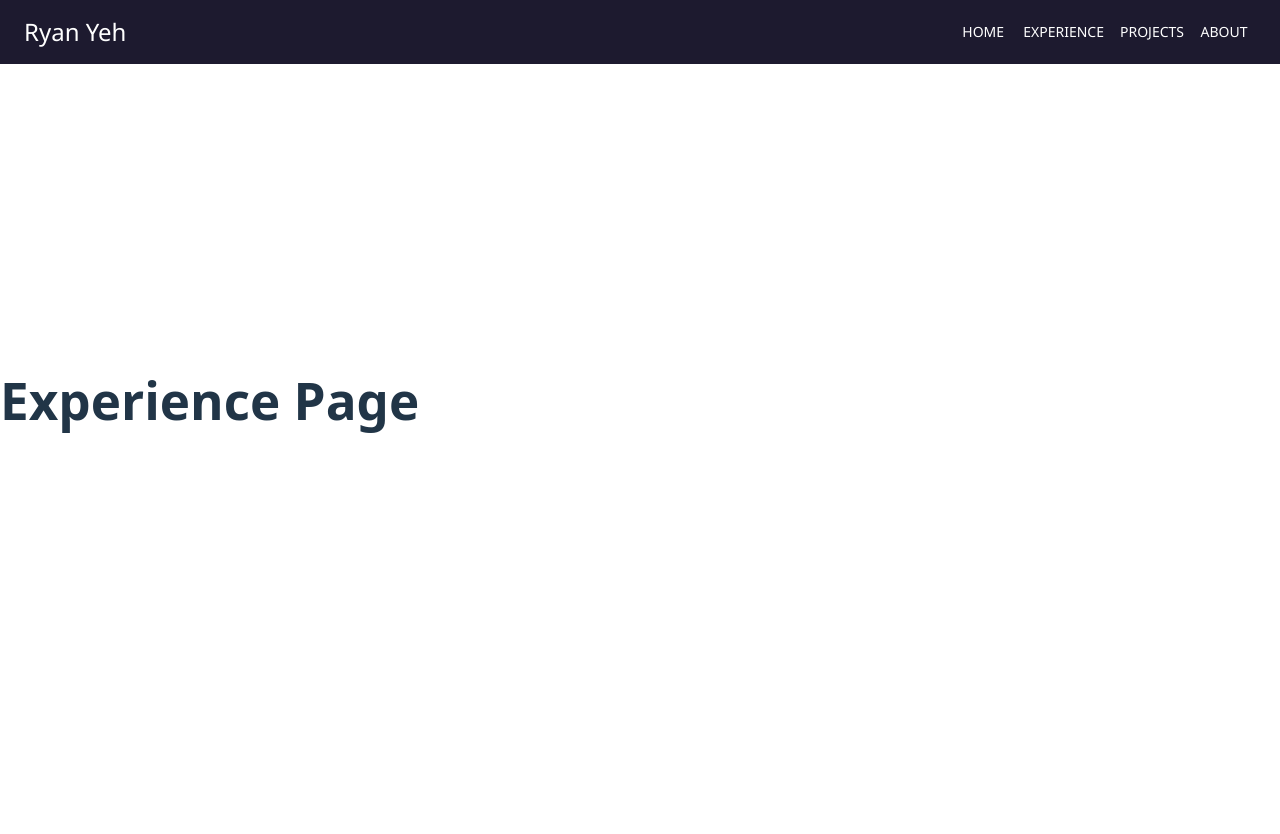
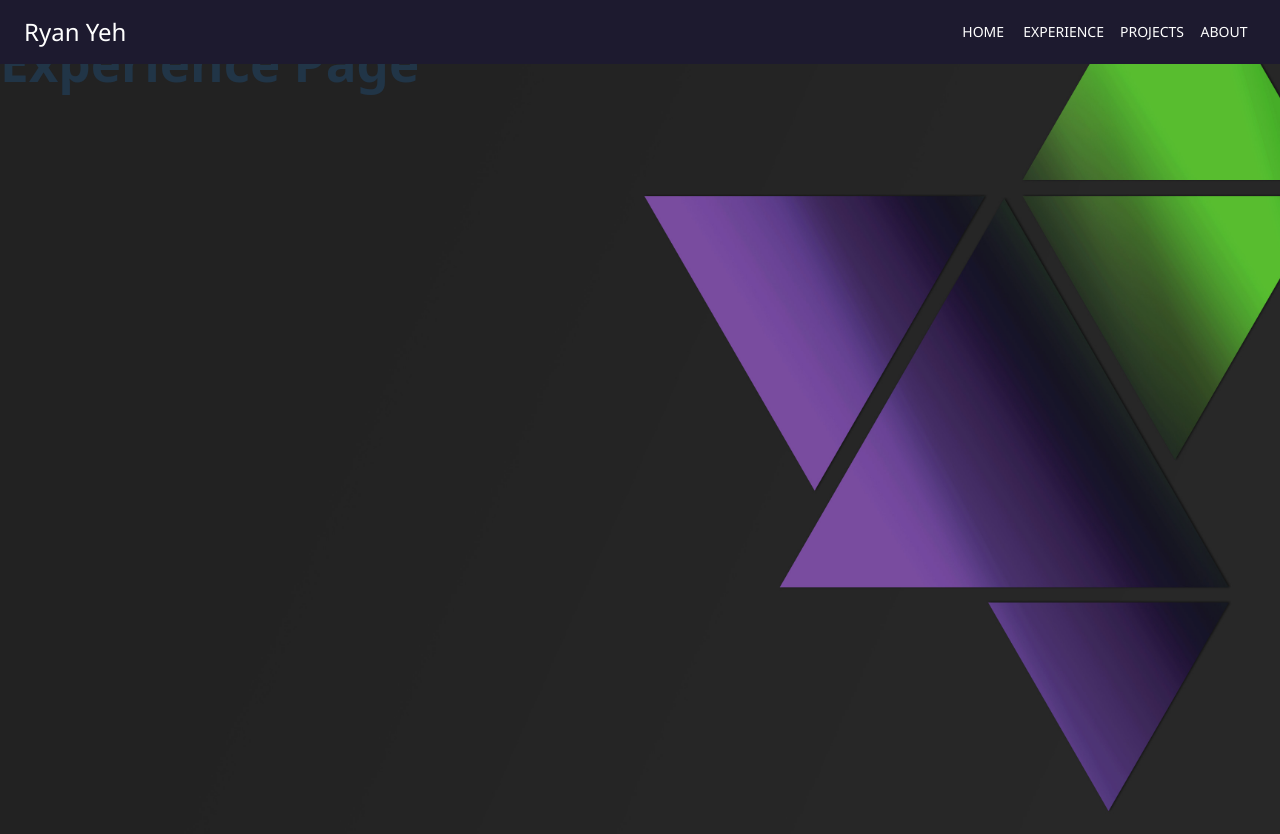
Before and after one commit to r-yeh/r-yeh.github.io, a React (Vite) app: page /#/experience in a window 1280 px wide. Before the commit the page ends 800 px from the top, so only its background shows below. Built offline with nearby package versions, Linux system fonts and the light colour scheme.

Commit message:
created common css file to contain shared styling

```diff
--- a/src/pages/Experience/index.jsx
+++ b/src/pages/Experience/index.jsx
@@ -1,8 +1,10 @@
 import React from 'react';
+
+import '../../styles/common.css'
 
 const Experience = () => {
     return (
-        <div>
+        <div className="page">
             <h1>Experience Page</h1>
         </div>
     )
--- a/src/pages/Home/index.jsx
+++ b/src/pages/Home/index.jsx
@@ -10,6 +10,7 @@ import Typewriter from "typewriter-effect";
 import {stagger} from "motion";
 import {motion} from "motion/react"
 
+import '../../styles/common.css';
 import '../../styles/Home.css';
 import resume from '../../assets/files/resume.pdf';
 import {github_url, linkedin_url} from "../../constants/index.js";
--- a/src/styles/Home.css
+++ b/src/styles/Home.css
@@ -1,13 +1,3 @@
-.page {
-    background-image: url('../assets/images/background_pattern_2.jpg');
-    background-size: cover;
-    background-position: center;
-    background-repeat: no-repeat;
-    height: 100vh;
-    width: 100vw;
-    background-color: black;
-}
-
 .elements {
     max-width: 80vh;
     margin: 0;
--- /dev/null
+++ b/src/styles/common.css
@@ -0,0 +1,9 @@
+.page {
+    background-image: url('../assets/images/background_pattern_2.jpg');
+    background-size: cover;
+    background-position: center;
+    background-repeat: no-repeat;
+    height: 100vh;
+    width: 100vw;
+    background-color: black;
+}
```
